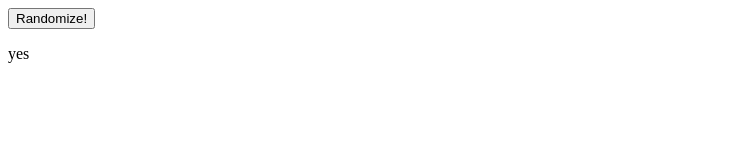
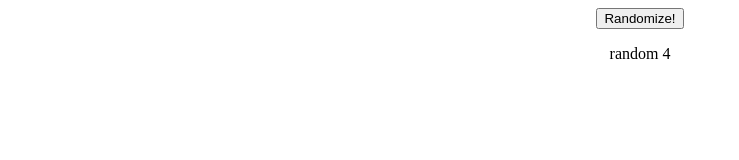
Before and after one commit to bystanda/designPrompt, a plain HTML site: page index.html in a window 1280 px wide. Both pictures are taken after a click on the button "Randomize!". Shown: the whole page, without its empty margins (0-739 px from the left). Drawn offline with Linux system fonts and the light colour scheme.

Commit message:
added actual random thing

```diff
--- a/index.html
+++ b/index.html
@@ -3,10 +3,10 @@
   <head>
     <meta charset="utf-8">
     <meta name="viewport" content="width=device-width">
-    <title>repl.it</title>
+    <title>soon to change</title>
     <link href="style.css" rel="stylesheet" type="text/css" />
   </head>
-  <body>
+  <body style="text-align: center;">
     <button onclick="random()">Randomize!</button>
     <p id="text">--</p>
     <script src="script.js"></script>
--- a/script.js
+++ b/script.js
@@ -1,3 +1,15 @@
+const options = [
+  'random 1',
+  'random 2',
+  'random 3',
+  'random 4',
+  'random 5'
+]
+
 function random() {
-  document.getElementById('text').innerHTML = 'yes'
+  document.getElementById('text').innerHTML = options[getRandomInt(options.length)]
 }
+
+function getRandomInt(max) {
+  return Math.floor(Math.random() * max);
+}
```
